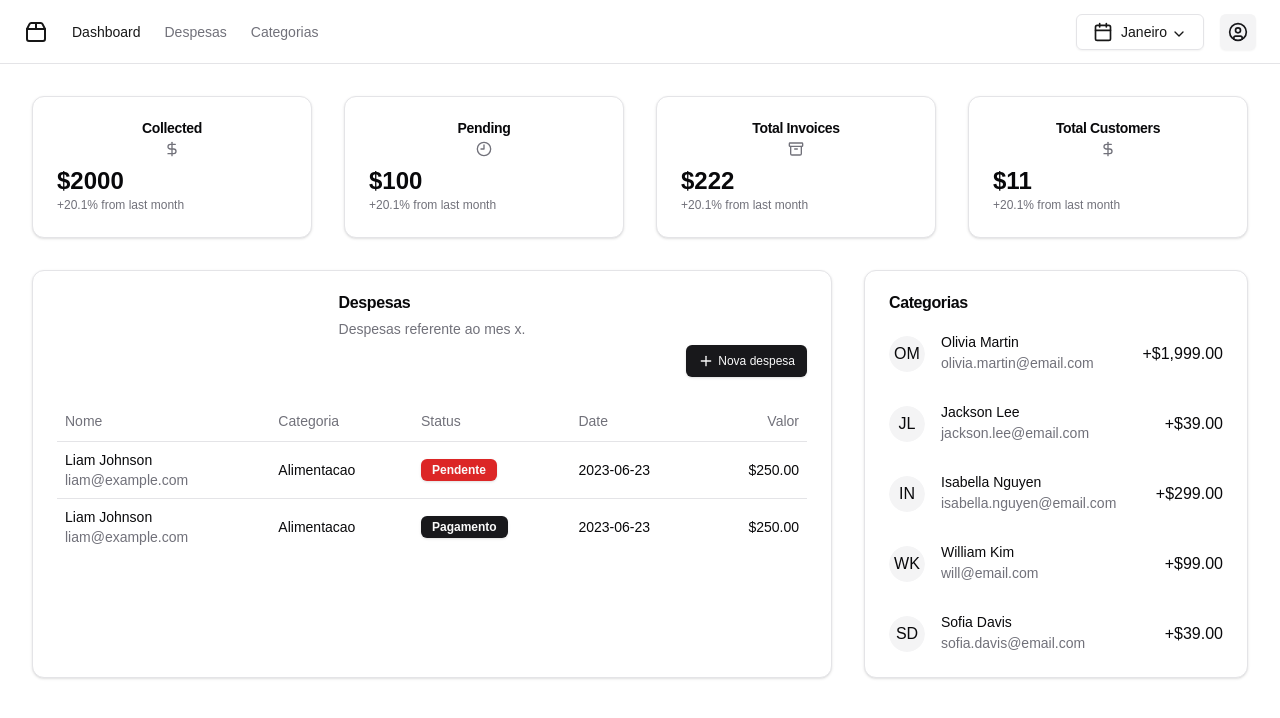
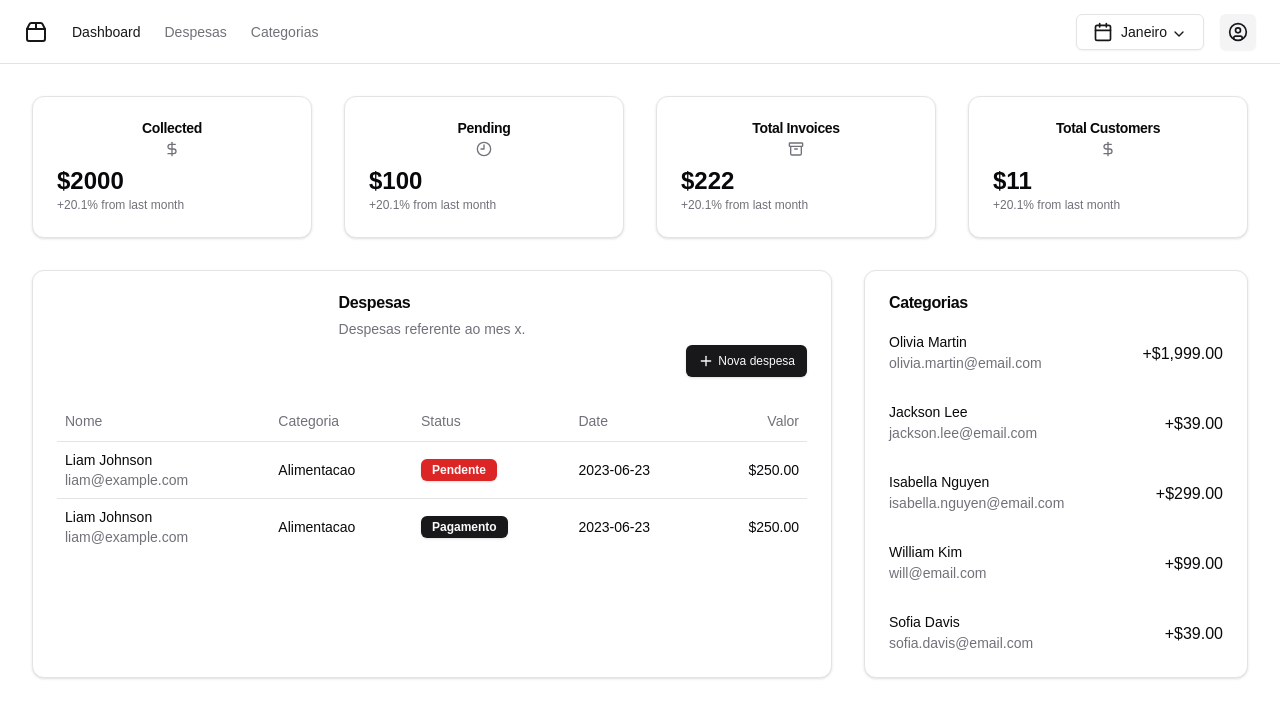
Before and after one commit to ldevfarias/mebudget, a Next.js app: page /dashboard in a window 1280 px wide. Shown: the top 718 px of the page. Built offline with nearby package versions, Linux system fonts and the light colour scheme.

Commit message:
refactor:

```diff
--- a/components/ui/avatar.tsx
+++ /dev/null
@@ -1,50 +0,0 @@
-"use client"
-
-import * as React from "react"
-import * as AvatarPrimitive from "@radix-ui/react-avatar"
-
-import { cn } from "@/lib/utils"
-
-const Avatar = React.forwardRef<
-  React.ElementRef<typeof AvatarPrimitive.Root>,
-  React.ComponentPropsWithoutRef<typeof AvatarPrimitive.Root>
->(({ className, ...props }, ref) => (
-  <AvatarPrimitive.Root
-    ref={ref}
-    className={cn(
-      "relative flex h-10 w-10 shrink-0 overflow-hidden rounded-full",
-      className
-    )}
-    {...props}
-  />
-))
-Avatar.displayName = AvatarPrimitive.Root.displayName
-
-const AvatarImage = React.forwardRef<
-  React.ElementRef<typeof AvatarPrimitive.Image>,
-  React.ComponentPropsWithoutRef<typeof AvatarPrimitive.Image>
->(({ className, ...props }, ref) => (
-  <AvatarPrimitive.Image
-    ref={ref}
-    className={cn("aspect-square h-full w-full", className)}
-    {...props}
-  />
-))
-AvatarImage.displayName = AvatarPrimitive.Image.displayName
-
-const AvatarFallback = React.forwardRef<
-  React.ElementRef<typeof AvatarPrimitive.Fallback>,
-  React.ComponentPropsWithoutRef<typeof AvatarPrimitive.Fallback>
->(({ className, ...props }, ref) => (
-  <AvatarPrimitive.Fallback
-    ref={ref}
-    className={cn(
-      "flex h-full w-full items-center justify-center rounded-full bg-muted",
-      className
-    )}
-    {...props}
-  />
-))
-AvatarFallback.displayName = AvatarPrimitive.Fallback.displayName
-
-export { Avatar, AvatarImage, AvatarFallback }
--- a/components/ui/categories/list.tsx
+++ b/components/ui/categories/list.tsx
@@ -1,15 +1,10 @@
 import type { Categories } from "@/app/api/definitions";
-import { getFirstTwoLetters } from "@/lib/utils";
-import { Avatar, AvatarFallback } from "../avatar";
 
 export default function List({ categories }: { categories: Categories[] }) {
 	return (
 		<>
 			{categories.map((category) => (
 				<div key={category.id} className="flex items-center gap-4 mb-3">
-					<Avatar className="hidden h-9 w-9 sm:flex">
-						<AvatarFallback>{getFirstTwoLetters(category.name)}</AvatarFallback>
-					</Avatar>
 					<div className="grid gap-1">
 						<p className="text-sm font-medium leading-none">{category.name}</p>
 					</div>
--- a/components/ui/dashboard/dashboard.tsx
+++ b/components/ui/dashboard/dashboard.tsx
@@ -1,7 +1,3 @@
-import { Plus } from "lucide-react";
-import Link from "next/link";
-
-import { Avatar, AvatarFallback } from "@/components/ui/avatar";
 import { Badge } from "@/components/ui/badge";
 import { Button } from "@/components/ui/button";
 import {
@@ -19,6 +15,8 @@ import {
 	TableHeader,
 	TableRow,
 } from "@/components/ui/table";
+import { Plus } from "lucide-react";
+import Link from "next/link";
 import { Input } from "../input";
 import { Label } from "../label";
 import {
@@ -232,10 +230,6 @@ export function Dashboard() {
 					</CardHeader>
 					<CardContent className="grid gap-8">
 						<div className="flex items-center gap-4">
-							<Avatar className="hidden h-9 w-9 sm:flex">
-								{/* <AvatarImage src="/avatars/01.png" alt="Avatar" /> */}
-								<AvatarFallback>OM</AvatarFallback>
-							</Avatar>
 							<div className="grid gap-1">
 								<p className="text-sm font-medium leading-none">
 									Olivia Martin
@@ -247,10 +241,6 @@ export function Dashboard() {
 							<div className="ml-auto font-medium">+$1,999.00</div>
 						</div>
 						<div className="flex items-center gap-4">
-							<Avatar className="hidden h-9 w-9 sm:flex">
-								{/* <AvatarImage src="/avatars/02.png" alt="Avatar" /> */}
-								<AvatarFallback>JL</AvatarFallback>
-							</Avatar>
 							<div className="grid gap-1">
 								<p className="text-sm font-medium leading-none">Jackson Lee</p>
 								<p className="text-sm text-muted-foreground">
@@ -260,10 +250,6 @@ export function Dashboard() {
 							<div className="ml-auto font-medium">+$39.00</div>
 						</div>
 						<div className="flex items-center gap-4">
-							<Avatar className="hidden h-9 w-9 sm:flex">
-								{/* <AvatarImage src="/avatars/03.png" alt="Avatar" /> */}
-								<AvatarFallback>IN</AvatarFallback>
-							</Avatar>
 							<div className="grid gap-1">
 								<p className="text-sm font-medium leading-none">
 									Isabella Nguyen
@@ -275,10 +261,6 @@ export function Dashboard() {
 							<div className="ml-auto font-medium">+$299.00</div>
 						</div>
 						<div className="flex items-center gap-4">
-							<Avatar className="hidden h-9 w-9 sm:flex">
-								{/* <AvatarImage src="/avatars/04.png" alt="Avatar" /> */}
-								<AvatarFallback>WK</AvatarFallback>
-							</Avatar>
 							<div className="grid gap-1">
 								<p className="text-sm font-medium leading-none">William Kim</p>
 								<p className="text-sm text-muted-foreground">will@email.com</p>
@@ -286,10 +268,6 @@ export function Dashboard() {
 							<div className="ml-auto font-medium">+$99.00</div>
 						</div>
 						<div className="flex items-center gap-4">
-							<Avatar className="hidden h-9 w-9 sm:flex">
-								{/* <AvatarImage src="/avatars/05.png" alt="Avatar" /> */}
-								<AvatarFallback>SD</AvatarFallback>
-							</Avatar>
 							<div className="grid gap-1">
 								<p className="text-sm font-medium leading-none">Sofia Davis</p>
 								<p className="text-sm text-muted-foreground">
```
